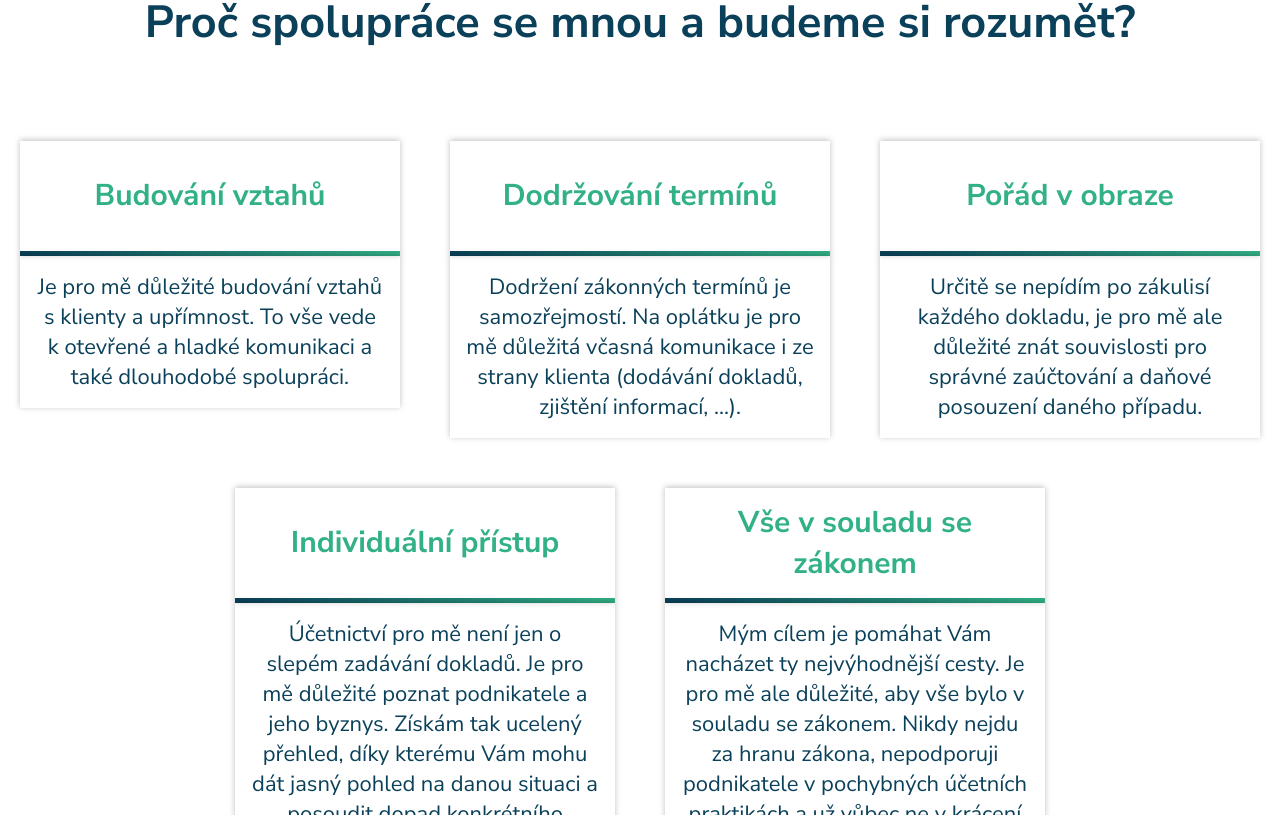
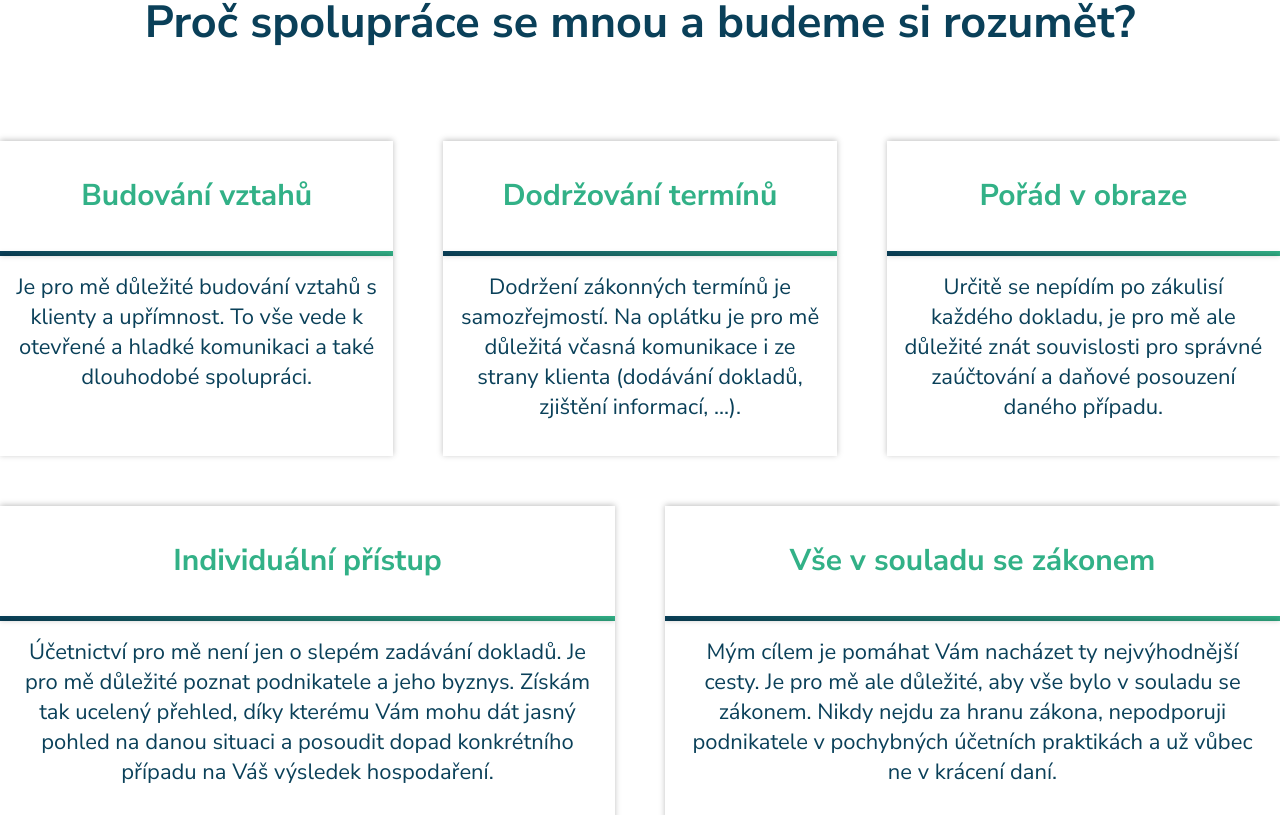
Before and after one commit to PatrikBirula/luciebirulova-readonly, a Next.js app: page /sluzby in a window 1280 px wide. Shown: the part 1825-2640 px from the top of the page. Built offline with nearby package versions, Linux system fonts and the light colour scheme.

Commit message:
Update service-cards

```diff
--- a/src/app/components/Cards/service-card.scss
+++ b/src/app/components/Cards/service-card.scss
@@ -6,6 +6,7 @@
   flex-direction: column;
   align-items: center;
   justify-content: center;
+  flex: 1;
 
   h5 {
     color: $green;
@@ -17,7 +18,7 @@
     align-items: center;
     justify-content: center;
     width: 100%;
-    height: 7.188rem;
+    min-height: 7.188rem;
     padding-inline: 3rem;
     border-bottom: 5px solid transparent;
     border-image: $main-gradient;
@@ -27,6 +28,7 @@
 
     &-paragraph {
       width: 100%;
+      min-height: 200px;
       margin-block: 0;
       padding: 1rem;
       font-size: 1.375rem;
--- a/src/app/styles/page-services.scss
+++ b/src/app/styles/page-services.scss
@@ -181,7 +181,7 @@ header.page-services {
     .service-card-wrapper {
       text-align: center;
       width: 100%;
-      max-width: 380px;
+      min-width: 380px;
     }
   }
 }
```
